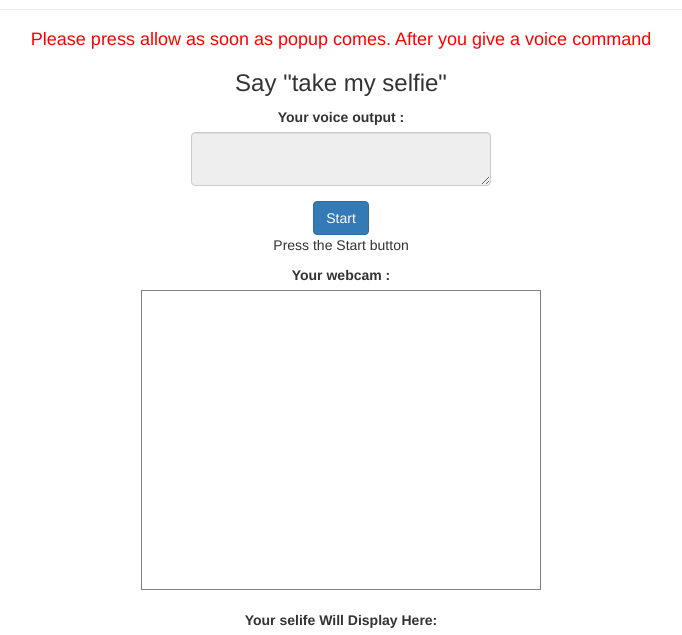
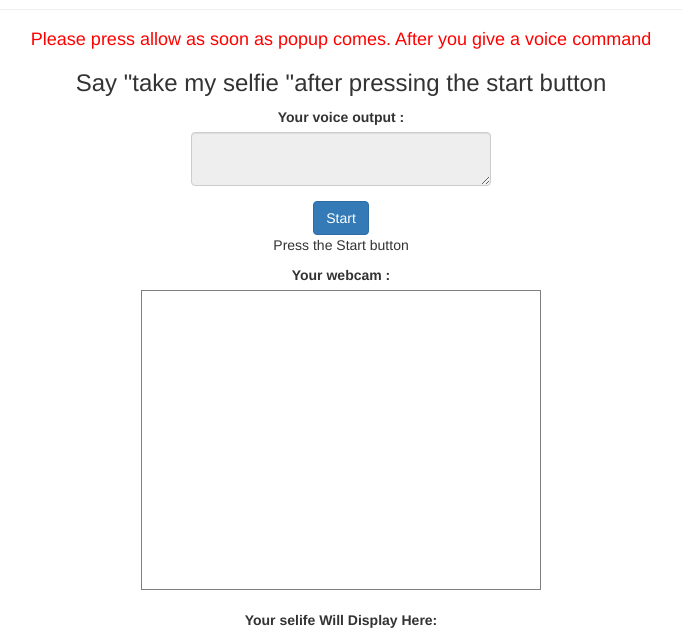
Before and after one commit to harshvardhan0/voise-selfie-app, a plain HTML site: page index.html in a window 1280 px wide. Shown: the part 277-912 px from the top of the page, without its empty margins (299-981 px from the left). Drawn offline with nearby package versions, Linux system fonts and the light colour scheme; a script that the page names is missing.

Commit message:
Add files via upload

```diff
--- a/index.html
+++ b/index.html
@@ -23,7 +23,7 @@
         <h4 style="color:red;">Please press allow as soon as popup comes. After you give a voice command</h4>
 
         <div class="form-group">
-            <h3>Say "take my selfie"</h3>
+            <h3>Say "take my selfie "after pressing the start button</h3>
             <label>Your voice output : </label>
             <textarea  id="textbox" class="form-control" readonly="true"></textarea>
 
```
